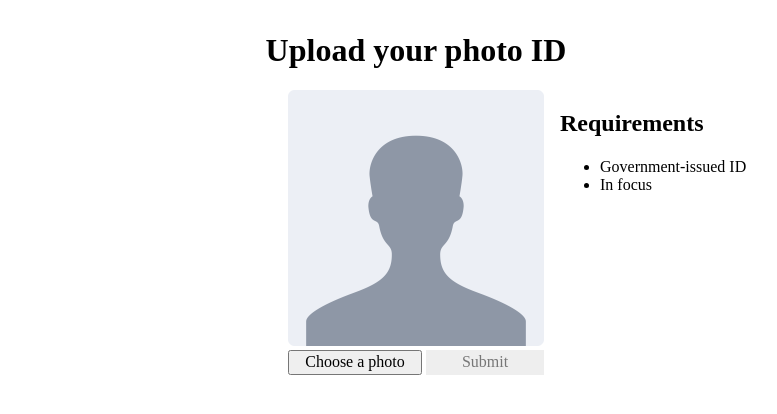
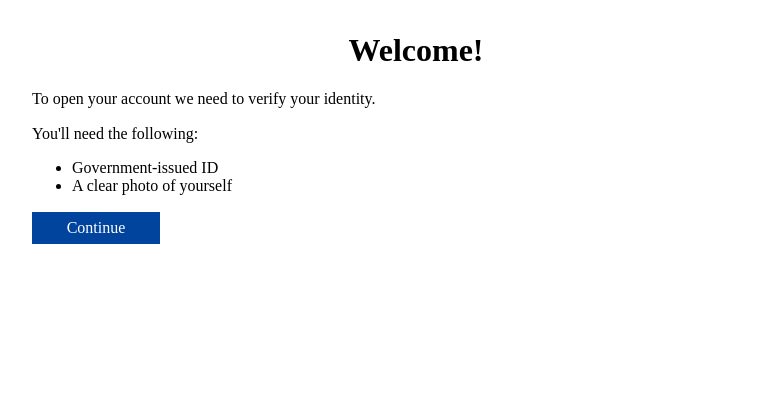
Before and after one commit to hnipps/veriifi, a React (Create React App) app: page / in a window 1280 px wide. Shown: the top 414 px of the page, without its empty margins (224-1001 px from the left). Built offline with nearby package versions, Linux system fonts and the light colour scheme.

Commit message:
Adds Introduction page

```diff
--- a/src/App.tsx
+++ b/src/App.tsx
@@ -4,6 +4,7 @@ import { BrowserRouter as Router, Switch, Route } from "react-router-dom";
 import UploadId from "./pages/UploadId";
 import UploadPhoto from "./pages/UploadPhoto";
 import ThankYou from "./pages/ThankYou";
+import Introduction from "./pages/Introduction";
 
 import "./App.css";
 
@@ -18,8 +19,11 @@ const App: React.FC = () => {
           <Route path="/done">
             <ThankYou />
           </Route>
+          <Route path="/id">
+            <UploadId />
+          </Route>
           <Route path="/">
-            <UploadId />
+            <Introduction />
           </Route>
         </Switch>
       </Router>
--- a/src/components/Link.tsx
+++ b/src/components/Link.tsx
@@ -17,7 +17,7 @@ const Link = ({
 }) => {
   return (
     <RouterLink
-      className={`link flex justify-center items-center no-underline ${
+      className={`link mw4 h2 flex justify-center items-center no-underline ${
         disabled ? disabledClasses : regClasses
       }`}
       to={to}
--- /dev/null
+++ b/src/pages/Introduction.tsx
@@ -0,0 +1,17 @@
+import React from "react";
+import Link from "../components/Link";
+
+const Introduction = () => (
+  <>
+    <h1 className="tc">Welcome!</h1>
+    <p>To open your account we need to verify your identity.</p>
+    <p>You'll need the following:</p>
+    <ul>
+      <li>Government-issued ID</li>
+      <li>A clear photo of yourself</li>
+    </ul>
+    <Link to="/id">Continue</Link>
+  </>
+);
+
+export default Introduction;
```
